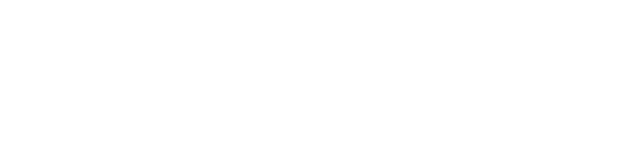
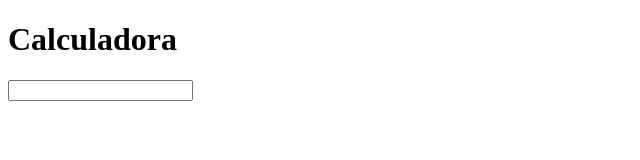
Before and after one commit to rafael-papito/Calculadora, a plain HTML site: page index.html in a window 1280 px wide. Shown: the whole page, without its empty margins (0-640 px from the left). Drawn offline with Linux system fonts and the light colour scheme.

Commit message:
html2
Primeira parte do html

```diff
--- a/index.html
+++ b/index.html
@@ -9,6 +9,10 @@
     <script src="calc.js"></script>
 </head>
 <body>
-
+    <div class="calculadora">
+        <h1>Calculadora</h1>
+        <form name='form'>
+            <input class="textviw" name='textview'>
+        </form>
 </body>
 </html>
```
